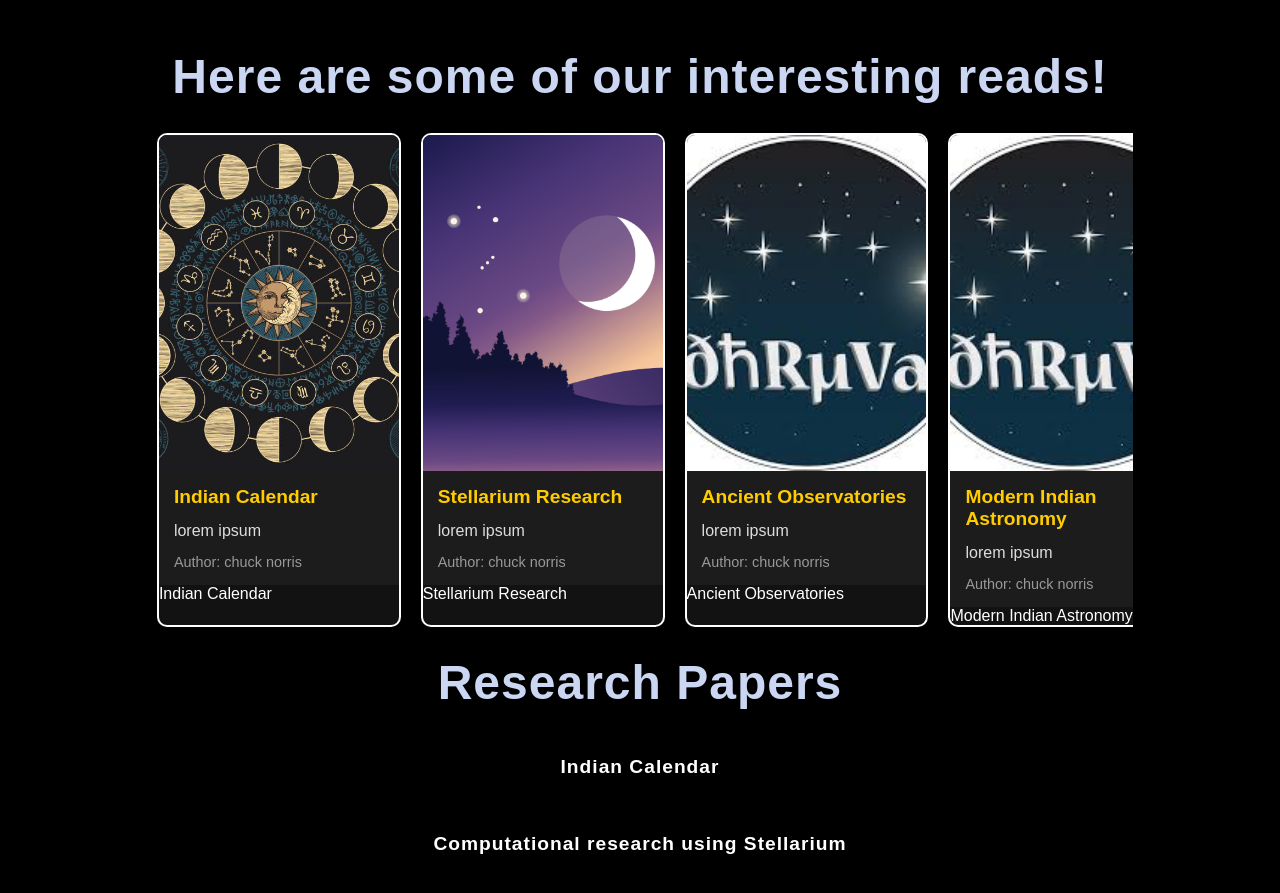
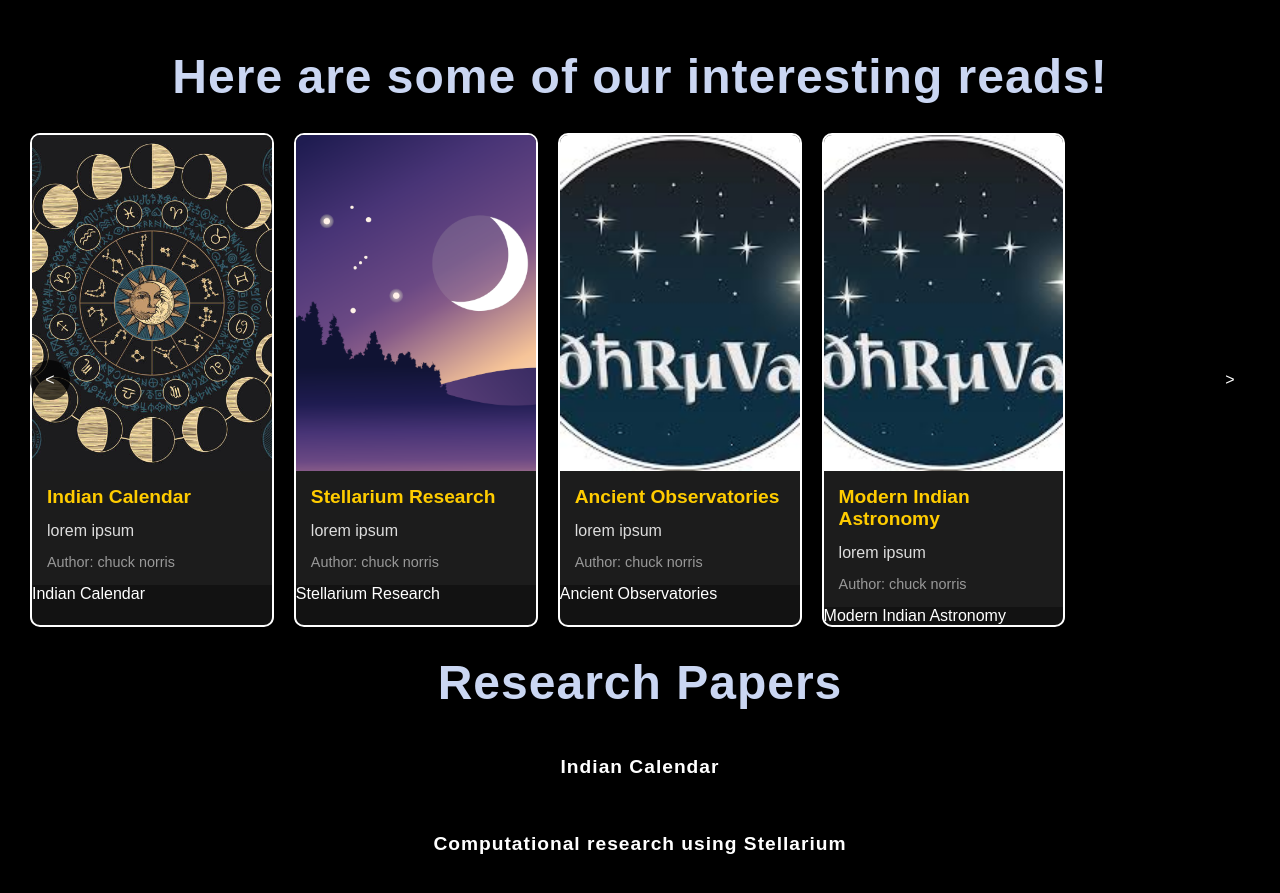
Before and after one commit to Team-Dhruva/researchdivision, a SvelteKit app: page /indian-astrophysics in a window 1280 px wide. Shown: the part 905-1798 px from the top of the page. Built offline with nearby package versions, Linux system fonts and the light colour scheme.

Commit message:
added scrollable blogs

```diff
--- a/src/routes/indian-astrophysics/indian-astrophysics.svelte
+++ b/src/routes/indian-astrophysics/indian-astrophysics.svelte
@@ -16,6 +16,15 @@
         window.location.href = url; // Redirect on click
     }
 
+    // Function to scroll the blog list horizontally
+    function scrollBlogs(direction) {
+        const container = document.querySelector('.blog-slider');
+        const scrollAmount = container.clientWidth;
+        container.scrollBy({
+            left: direction * scrollAmount,
+            behavior: 'smooth',
+        });
+    }
 </script>
 
 <div class="Main">
@@ -32,6 +41,7 @@
     </p>
     <h1 class="Head">Here are some of our interesting reads!</h1>
         <!-- Blog list section -->
+        <div class="blog-container"> <!-- Added blog-container for relative positioning -->
             <div class="blog-slider">
                 <div class="blog-list">
                     {#each blogs as blog}
@@ -49,15 +59,17 @@
                     {/each}
                 </div>
             </div>
+            <!-- Navigation buttons for scrolling the blog list -->
             <button class="nav prev" on:click={() => scrollBlogs(-1)}>&lt;</button>
             <button class="nav next" on:click={() => scrollBlogs(1)}>&gt;</button>
+        </div>
     <h1 class="vision">Research Papers</h1>
     <p class="vision-text">Indian Calendar</p>
     <p class="vision-text">Computational research using Stellarium</p>
 </div>
 
 <style>
-    :root{
+    :root {
         --heading-color: #cad6f2;
         --clickable-color: #32567e;
         --alt-black: #000326;
@@ -108,19 +120,27 @@
     }
 
     /* blog text stuff */
+    .blog-container {
+        position: relative; /* Ensure relative positioning for nav buttons */
+        width: 100%;
+        overflow: hidden;
+    }
+
     .blog-slider {
         display: flex;
         overflow-x: auto;
         scroll-behavior: smooth;
         scrollbar-width: none;
     } .blog-slider::-webkit-scrollbar {
-        display: none;
+        display: none; /* Hide scrollbar */
     }
+
     .blog-list {
         display: flex;
         gap: 20px;
         padding: 10px;
     }
+
     .blog-item {
         flex: 0 0 calc(30% - 50px); /* Reduced size */
         max-width: calc(30% - 50px);
@@ -191,7 +211,7 @@
 
     .nav {
         position: absolute;
-        top: 50%;
+        top: 50%; /* Vertically center */
         transform: translateY(-50%);
         background: rgba(0, 0, 0, 0.7);
         color: white;
@@ -202,9 +222,9 @@
         cursor: pointer;
         z-index: 10;
     } .nav.prev {
-        left: 10px;
+        left: 10px; /* Position to the left edge */
     } .nav.next {
-        right: 10px;
+        right: 10px; /* Position to the right edge */
     }
 
     /* Responsive Design */
```
Lines whose indentation alone changed are shown as unchanged.
